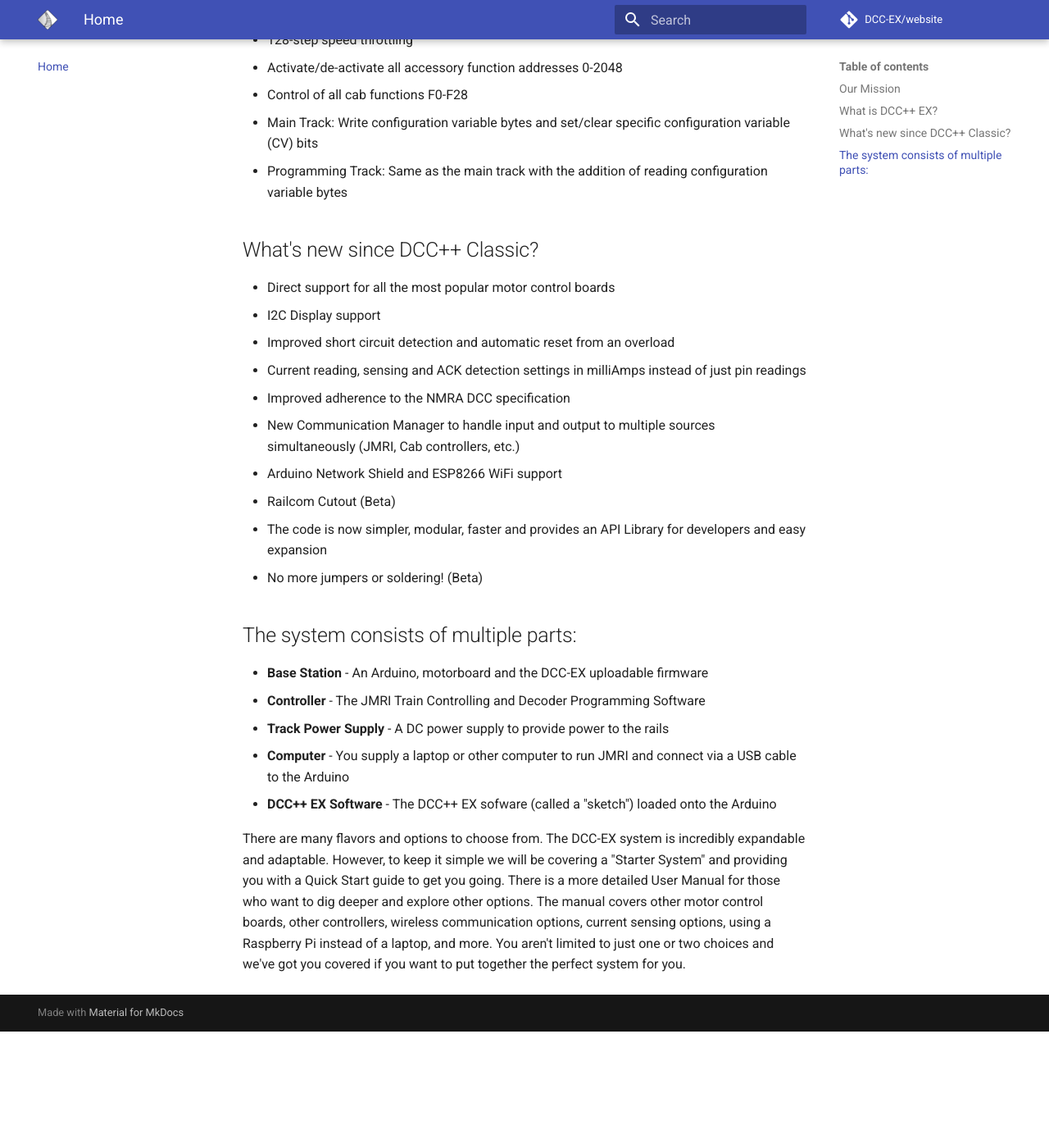
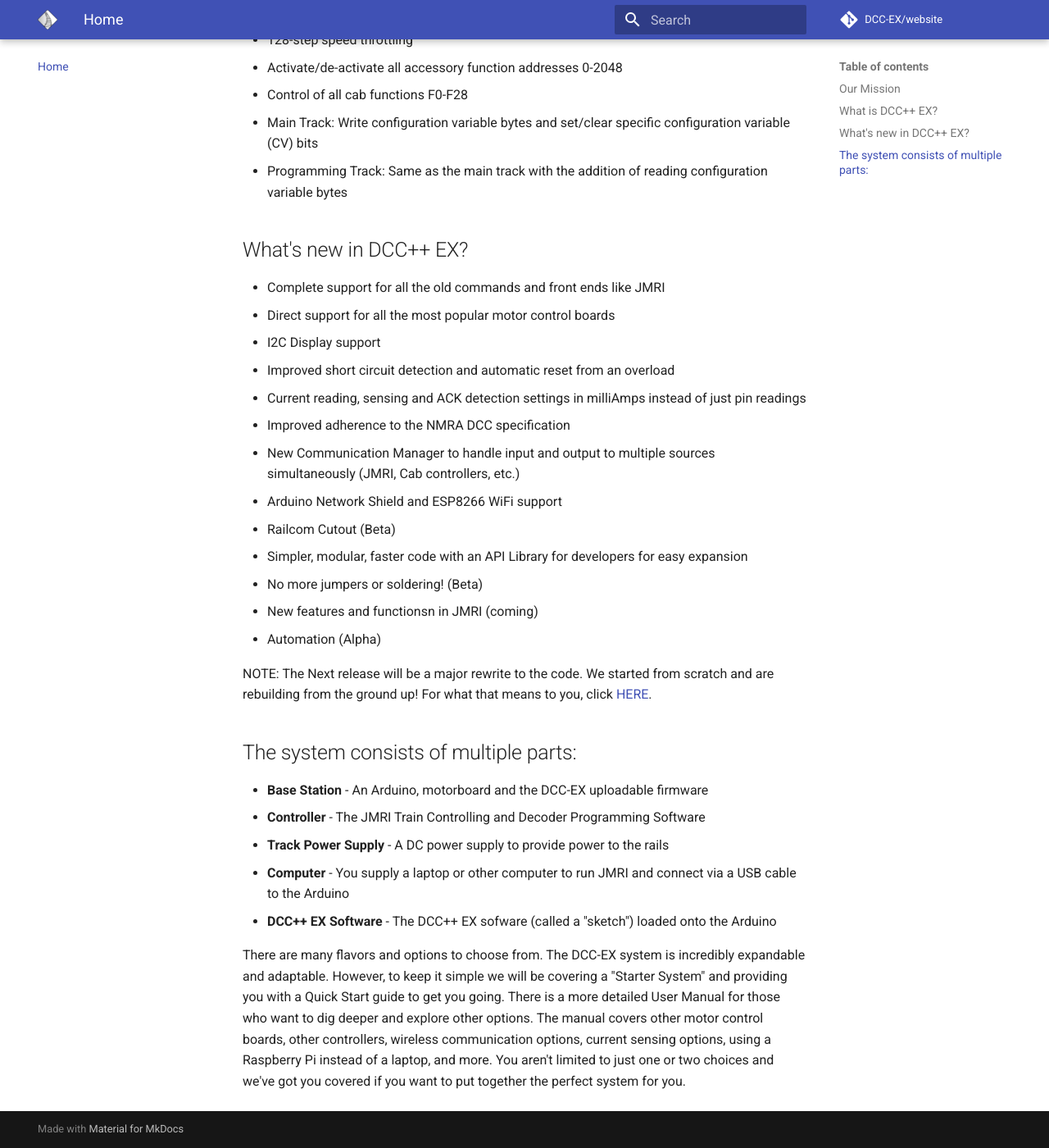
Before and after one commit to DCC-EX/website, an MkDocs documentation site: the page built from docs/index.md, in a window 1280 px wide and 1400 px high, scrolled down 1199 px. Shown: the whole window at 82% size. Built offline with MkDocs 1.6.1 and Material for MkDocs 9.7.7, drawn with Linux system fonts in a browser that asks for light colours; comment, search, counter and statistics services are not loaded; before the commit the page ends 2457 px from its top, so only the background shows below that.

Commit message:
Add notes folder and doc and links to it

```diff
--- a/docs/index.md
+++ b/docs/index.md
@@ -22,8 +22,9 @@
 * Main Track: Write configuration variable bytes and set/clear specific configuration variable (CV) bits
 * Programming Track: Same as the main track with the addition of reading configuration variable bytes
 
-## What's new since DCC++ Classic?
+## What's new in DCC++ EX?
 
+* Complete support for all the old commands and front ends like JMRI
 * Direct support for all the most popular motor control boards
 * I2C Display support
 * Improved short circuit detection and automatic reset from an overload
@@ -32,8 +33,12 @@
 * New Communication Manager to handle input and output to multiple sources simultaneously (JMRI, Cab controllers, etc.)
 * Arduino Network Shield and ESP8266 WiFi support
 * Railcom Cutout (Beta)
-* The code is now simpler, modular, faster and provides an API Library for developers and easy expansion
+* Simpler, modular, faster code with an API Library for developers for easy expansion
 * No more jumpers or soldering! (Beta)
+* New features and functionsn in JMRI (coming)
+* Automation (Alpha)
+
+NOTE: The Next release will be a major rewrite to the code. We started from scratch and are rebuilding from the ground up! For what that means to you, click [HERE](../notes/rewrite.md).
 
 ## The system consists of multiple parts:
 
```
Also changed, not shown: docs/about/about-us.md (+1 -1 lines), docs/notes/rewrite.md (added, +49 -0 lines).
